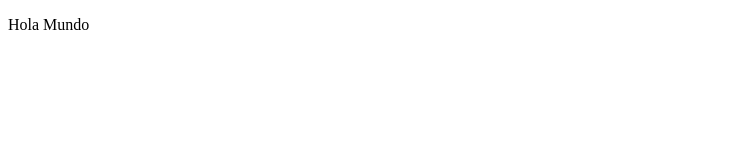
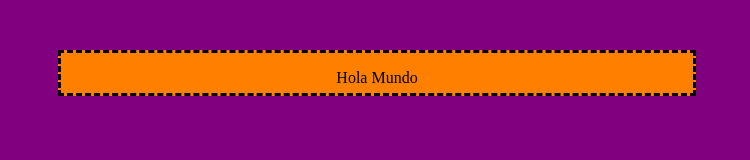
Before and after one commit to jplvzr/modelo-de-la-caja, a plain HTML site: page index.html in a window 1280 px wide. Shown: the whole page, without its empty margins (0-750 px from the left). Drawn offline with Linux system fonts and the light colour scheme; files that its build step writes are made by us from their sources.

Commit message:
porfin tiene fondo

```diff
--- a/css/main.css
+++ b/css/main.css
@@ -0,0 +1,21 @@
+body {
+	background-color: purple;
+}
+div {
+	margin: 50px;
+	width: 50%;
+	height: 40px;
+	background:#ff8000;
+	border: dashed;
+	padding: 20,10,40,40;
+
+}
+
+/*
+
+p {
+	background:#ff8000;
+	color: red;
+}
+
+*/
--- a/index.html
+++ b/index.html
@@ -3,9 +3,11 @@
 	<head>
 		<title>modelo de la caja</title>
 		<meta charset="utf-8">
-		<link rel="stylesheet" type="text/css" href="main.css">
+		<link rel="stylesheet" type="text/css" href="css/main.css">
 	</head>
 	<body>
-		<p>Hola Mundo</p>
+		<div>
+			<p><center>Hola Mundo</center></p>
+		</div>
 	</body>
 </html>
```
